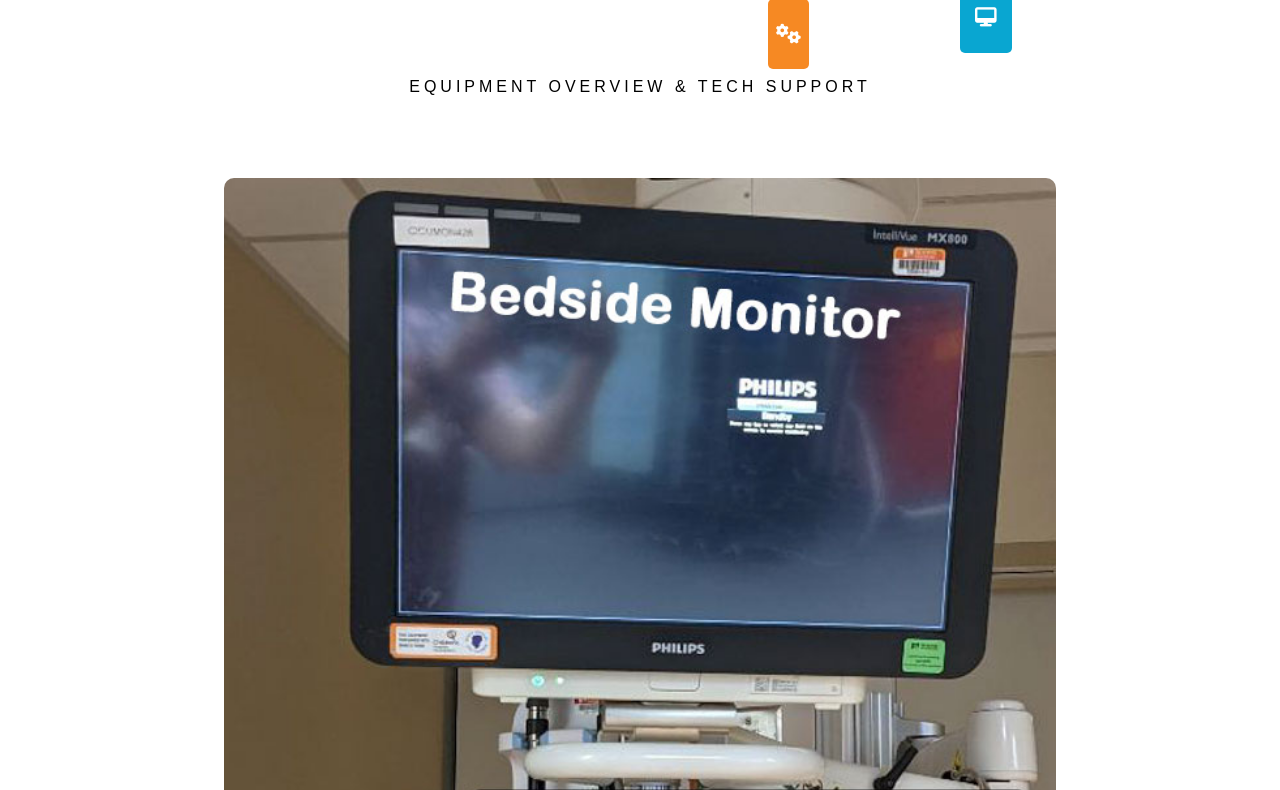
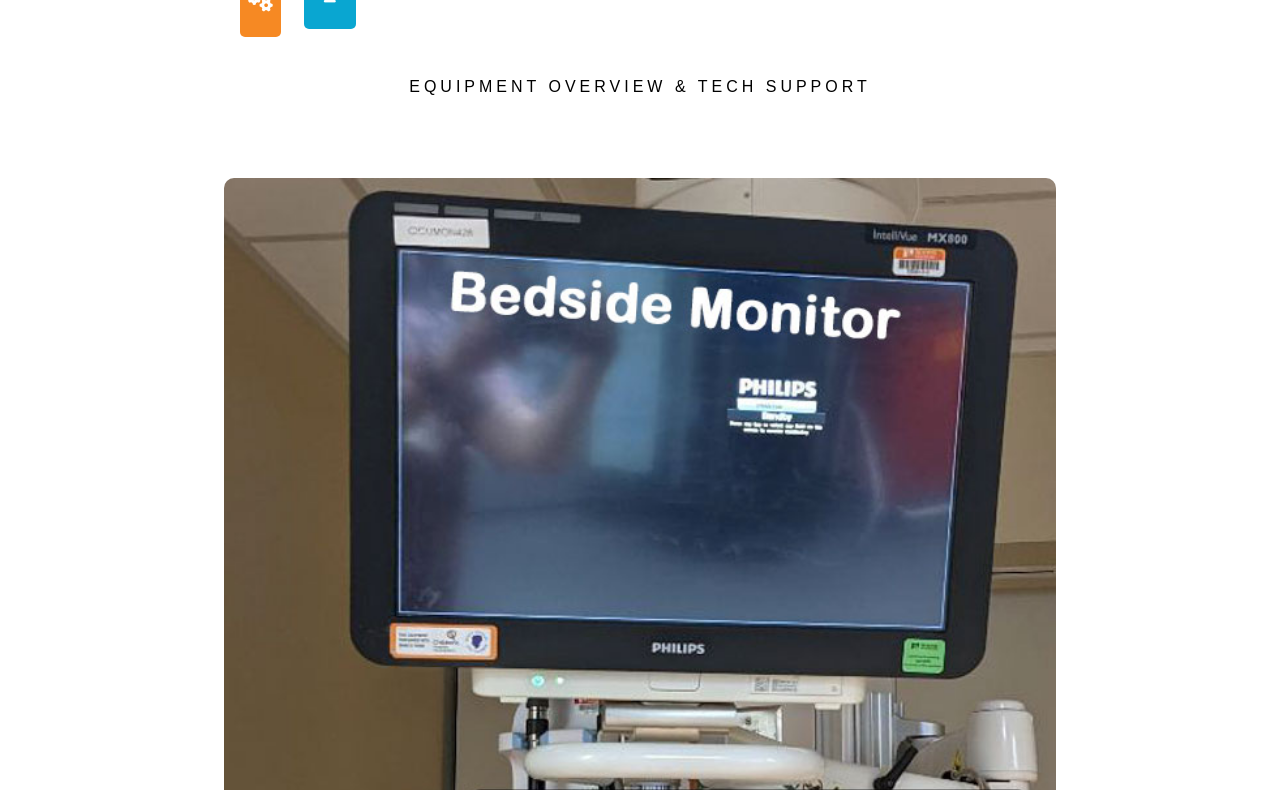
Before and after one commit to hittnikash/telemetryGuide, a plain HTML site: page techSupport.html in a window 1280 px wide. Shown: the part 145-935 px from the top of the page. Drawn offline with Linux system fonts and the light colour scheme.

Commit message:
unit changes

```diff
--- a/CSS/styles.css
+++ b/CSS/styles.css
@@ -258,8 +258,8 @@
 
 /* .openbtn:hover,
 .openOTHERbtn:hover {
-   border: #f68923;
-} */
+  background-color: #ea1d48;
+}  */
 
 .sidebar {
   height: 0; /* 100% Full-height */
@@ -316,7 +316,7 @@
 /* The button used to open the sidebar */
 .openbtn {
   font-size: 1.5rem;
-  height: 53px;
+  height: 48px;
   cursor: pointer;
   background-color: #09a6d1;
   color: white;
@@ -326,8 +326,10 @@
   cursor: pointer;
   z-index: 3;
   position: absolute;
-  top: 16%;
-  left: 75%;
+  /* top: 16%; */
+  /* left: 75%; */
+  top: 6.5rem;
+  left: 19rem;
 }
 
 .openOTHERbtn {
@@ -343,8 +345,10 @@
   /* box-shadow: 1px 1px #696969;  */
   z-index: 1;
   position: absolute;
-  top: 18%;
-  left: 60%;
+  /* top: 18%;
+  left: 60%; */
+  top: 7rem;
+  left: 15rem;
 
 }
 
```
Also changed, not shown: 1 other file.
